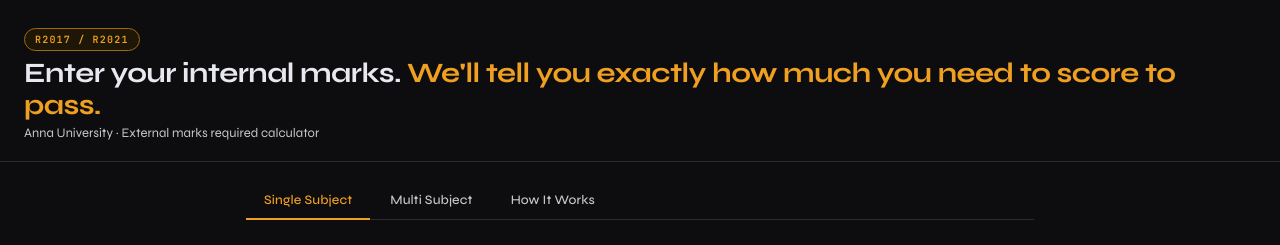
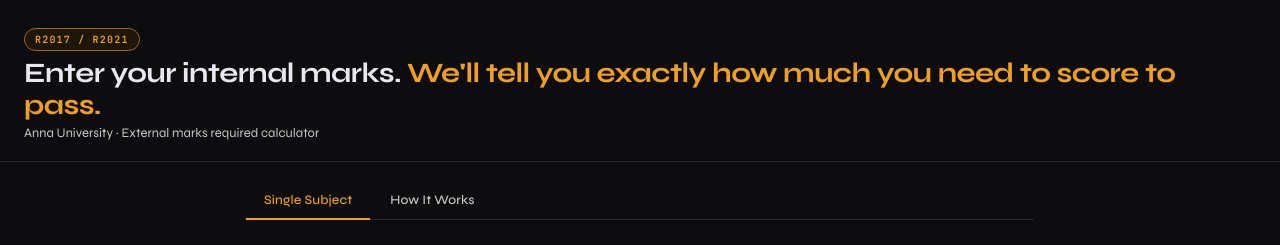
Before and after one commit to Prithvi1247/Anna-University-Pass-Mark-Calculator, a plain HTML site: page index.html in a window 1280 px wide. Shown: the top 245 px of the page. Drawn offline with Linux system fonts and the light colour scheme.

Commit message:
removed multisubject

```diff
--- a/index.html
+++ b/index.html
@@ -426,7 +426,7 @@
 
   <div class="tab-bar">
     <button class="tab-btn active" onclick="switchTab('single', this)">Single Subject</button>
-    <button class="tab-btn" onclick="switchTab('multi', this)">Multi Subject</button>
+
     <button class="tab-btn" onclick="switchTab('howto', this)">How It Works</button>
   </div>
 
```
